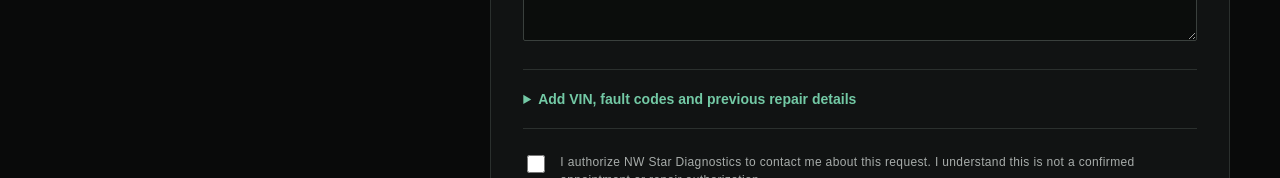
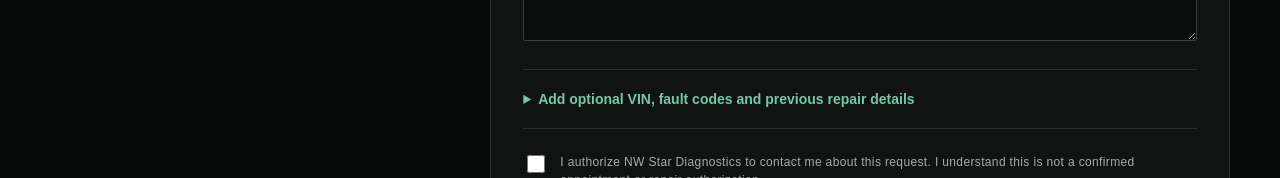
Before and after one commit to VitaliiOm23/NWStar, a Next.js app: page /schedule in a window 1280 px wide. Shown: the part 1431-1609 px from the top of the page. Built offline with nearby package versions, Linux system fonts and the light colour scheme.

Commit message:
Clarify VIN is optional in customer intake

```diff
--- a/components/ServiceRequestForm.tsx
+++ b/components/ServiceRequestForm.tsx
@@ -99,9 +99,9 @@ export function ServiceRequestForm({
       </fieldset>
 
       <details className="optional-details">
-        <summary>Add VIN, fault codes and previous repair details</summary>
+        <summary>Add optional VIN, fault codes and previous repair details</summary>
         <div className="optional-details-body form-grid">
-          <div className="field"><label htmlFor="vin">VIN</label><input id="vin" name="vin" minLength={17} maxLength={17} autoCapitalize="characters" /></div>
+          <div className="field"><label htmlFor="vin">VIN (optional)</label><input id="vin" name="vin" minLength={17} maxLength={17} autoCapitalize="characters" placeholder="17-character VIN" /></div>
           <div className="field"><label htmlFor="unitNumber">Fleet unit number</label><input id="unitNumber" name="unitNumber" maxLength={40} /></div>
           <div className="field full"><label htmlFor="knownCodes">Known fault codes</label><textarea id="knownCodes" name="knownCodes" maxLength={2000} placeholder="Include exact code numbers and control units when available." /></div>
           <div className="field full"><label htmlFor="priorWork">Previous diagnosis or repair attempts</label><textarea id="priorWork" name="priorWork" maxLength={3000} placeholder="List recent repairs, parts replaced or tests already performed." /></div>
```
